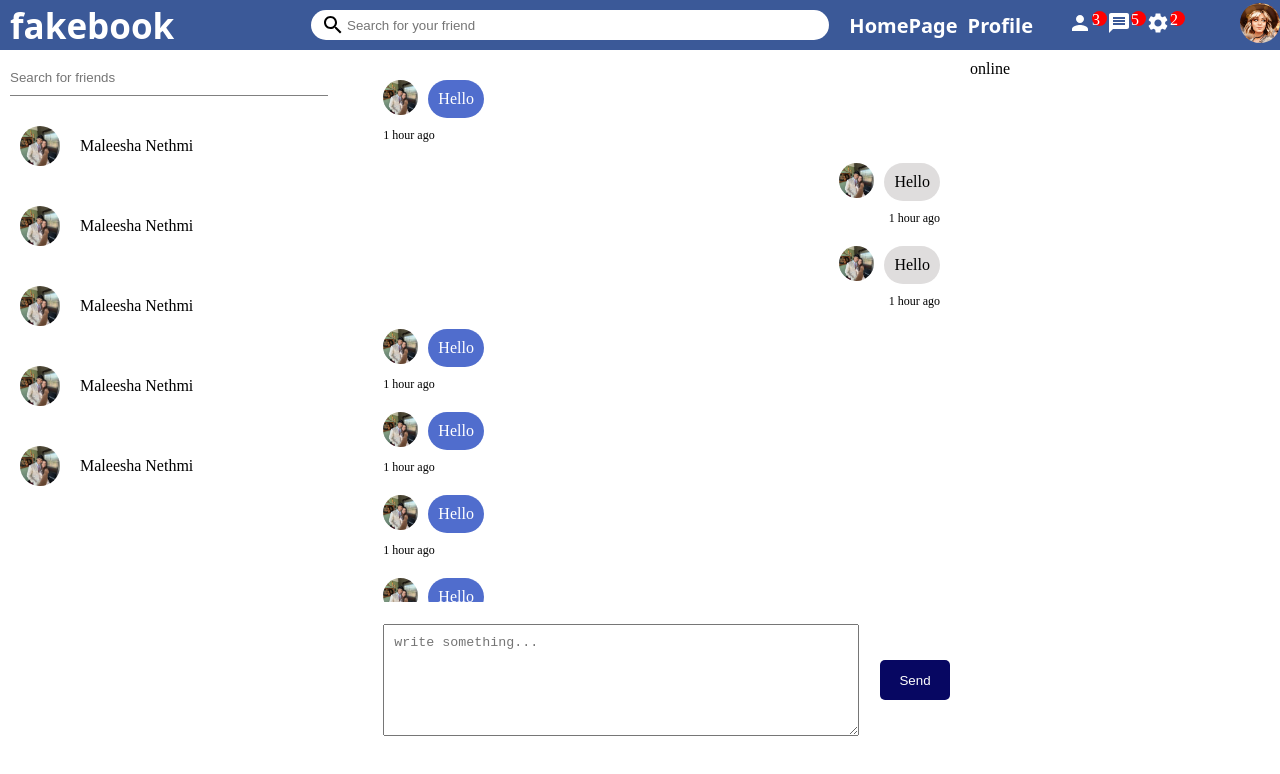
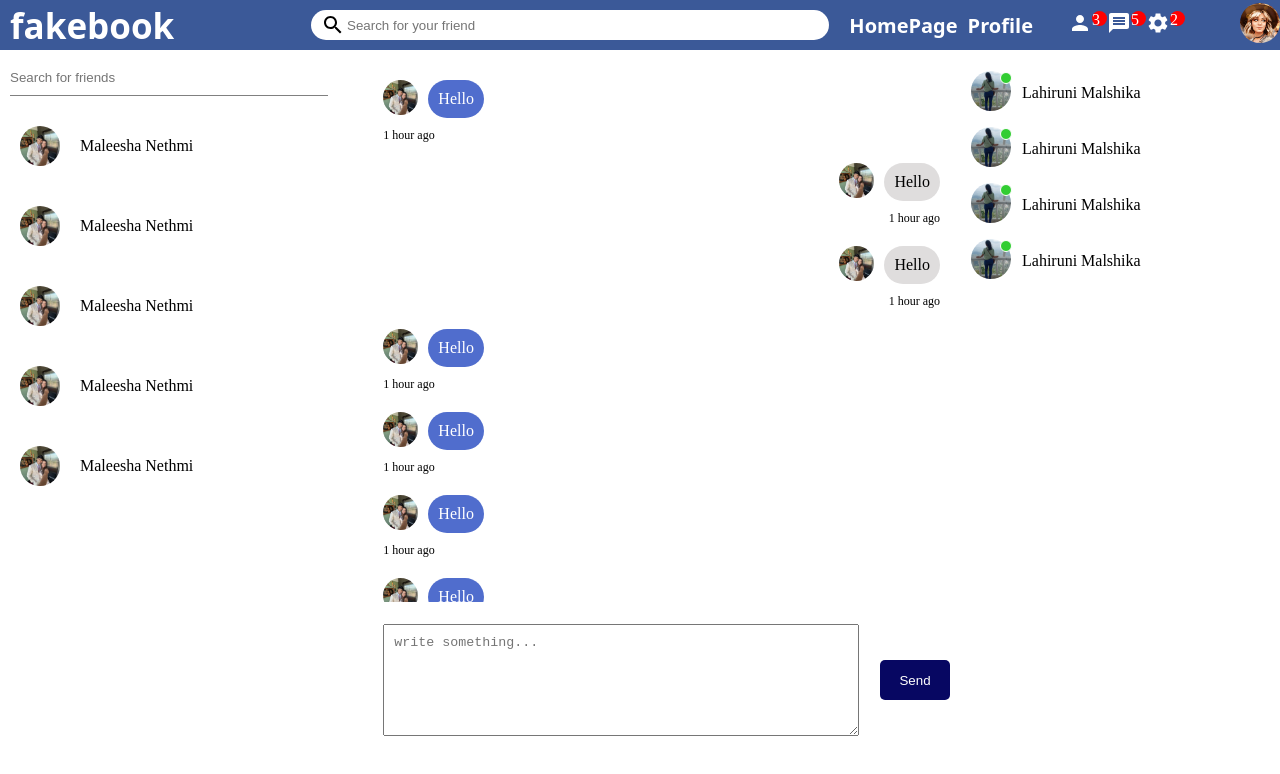
Before and after one commit to Hprasadi98/fakebook, a React (Create React App) app: page / in a window 1280 px wide. Shown: the top 774 px of the page. Built offline with nearby package versions, Linux system fonts and the light colour scheme.

Commit message:
onlinefriend
create an online friend section and complete ui

```diff
--- /dev/null
+++ b/src/components/ChatOnline/ChatOnline.js
@@ -0,0 +1,37 @@
+import React from 'react'
+import './chatOnline.css'
+
+export default function ChatOnline() {
+  return (
+    <div className='chatOnline'>
+        <div className="chatOnlineFriend">
+            <div className="chatOnlineImgContainer">
+                <img src="./images/3.jpg" alt="" className="onlineImg" />
+                <div className="chatOnlineBadge"></div>
+            </div>
+            <div className="chatOnlineName">Lahiruni Malshika</div>
+        </div>
+        <div className="chatOnlineFriend">
+            <div className="chatOnlineImgContainer">
+                <img src="./images/3.jpg" alt="" className="onlineImg" />
+                <div className="chatOnlineBadge"></div>
+            </div>
+            <div className="chatOnlineName">Lahiruni Malshika</div>
+        </div>
+        <div className="chatOnlineFriend">
+            <div className="chatOnlineImgContainer">
+                <img src="./images/3.jpg" alt="" className="onlineImg" />
+                <div className="chatOnlineBadge"></div>
+            </div>
+            <div className="chatOnlineName">Lahiruni Malshika</div>
+        </div>
+        <div className="chatOnlineFriend">
+            <div className="chatOnlineImgContainer">
+                <img src="./images/3.jpg" alt="" className="onlineImg" />
+                <div className="chatOnlineBadge"></div>
+            </div>
+            <div className="chatOnlineName">Lahiruni Malshika</div>
+        </div>
+    </div>
+  )
+}
--- /dev/null
+++ b/src/components/ChatOnline/chatOnline.css
@@ -0,0 +1,28 @@
+.chatOnlineFriend{
+    display: flex;
+    align-items: center;
+    font-weight: 500;
+    cursor: pointer;
+    margin-top: 10px;
+}
+.chatOnlineImgContainer{
+    position: relative;
+}
+.onlineImg{
+    width: 40px;
+    height: 40px;
+    border-radius: 50%;
+    object-fit: cover;
+    border: 1px solid white;
+    margin-right: 10px;
+}
+.chatOnlineBadge{
+    position: absolute;
+    width: 10px;
+    height: 10px;
+    border-radius: 50%;
+    background-color: limegreen;
+    top: 2px;
+    right: 10px;
+    border: 1px solid white;
+}
--- a/src/pages/Messenger/Messenger.js
+++ b/src/pages/Messenger/Messenger.js
@@ -3,6 +3,7 @@ import './messenger.css'
 import Navbar from '../../components/Navigation/Navbar'
 import Conversation from '../../components/Conversations/Conversation'
 import Message from '../../components/Message/Message'
+import ChatOnline from '../../components/ChatOnline/ChatOnline'
 
 export default function Messenger() {
   return (
@@ -47,7 +48,7 @@ export default function Messenger() {
         </div>
         <div className="chatOnline">
             <div className="chatOnlineWrapper">
-                online
+                <ChatOnline/>
             </div>
         </div>
     </div>
--- /dev/null
+++ b/src/routes/conversions.js
@@ -0,0 +1,4 @@
+const router = requie("express").Router();
+const Conversation = require("../models/Conversion");
+
+module.exports=router;
--- /dev/null
+++ b/src/routes/messages.js
@@ -0,0 +1,4 @@
+const router = requie("express").Router();
+const Message = require("../models/Message");
+
+module.exports=router;
```
Also changed, not shown: src/models/Conversion.js (added), src/models/Message.js (added).
